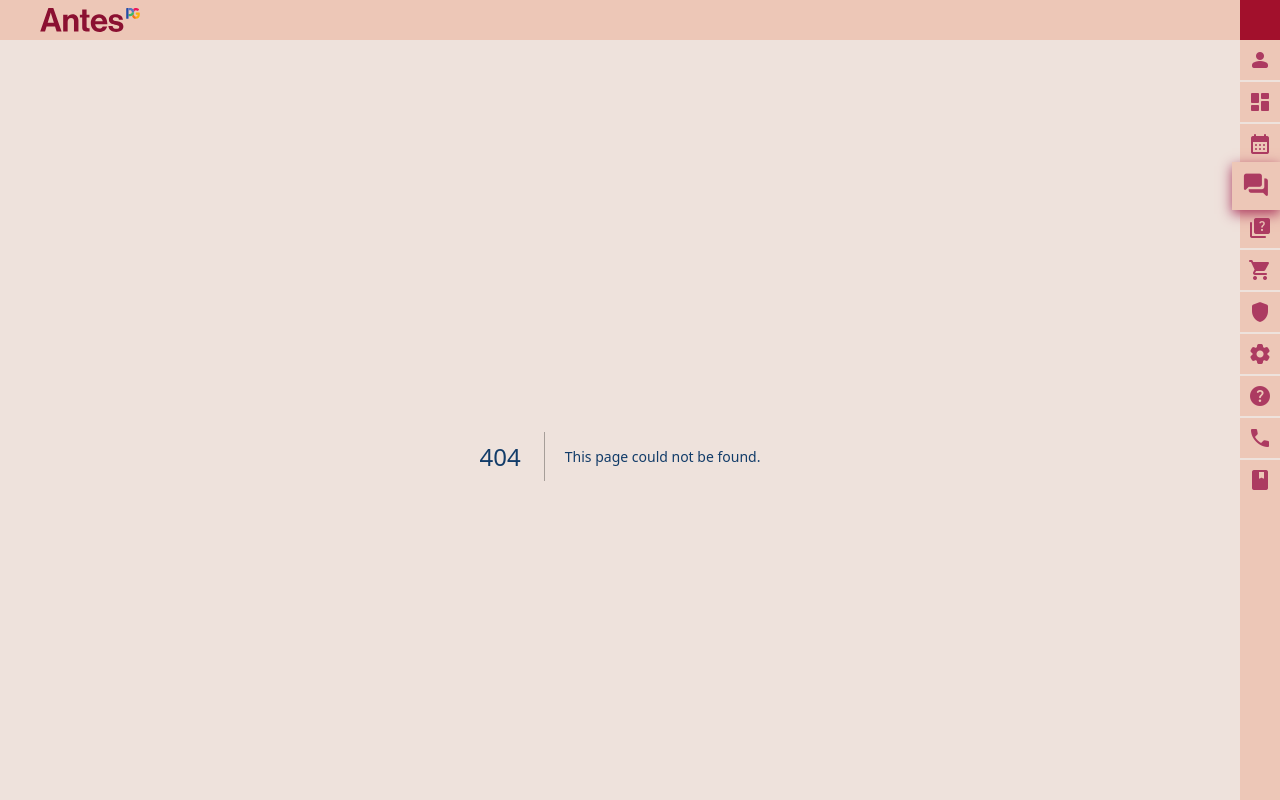
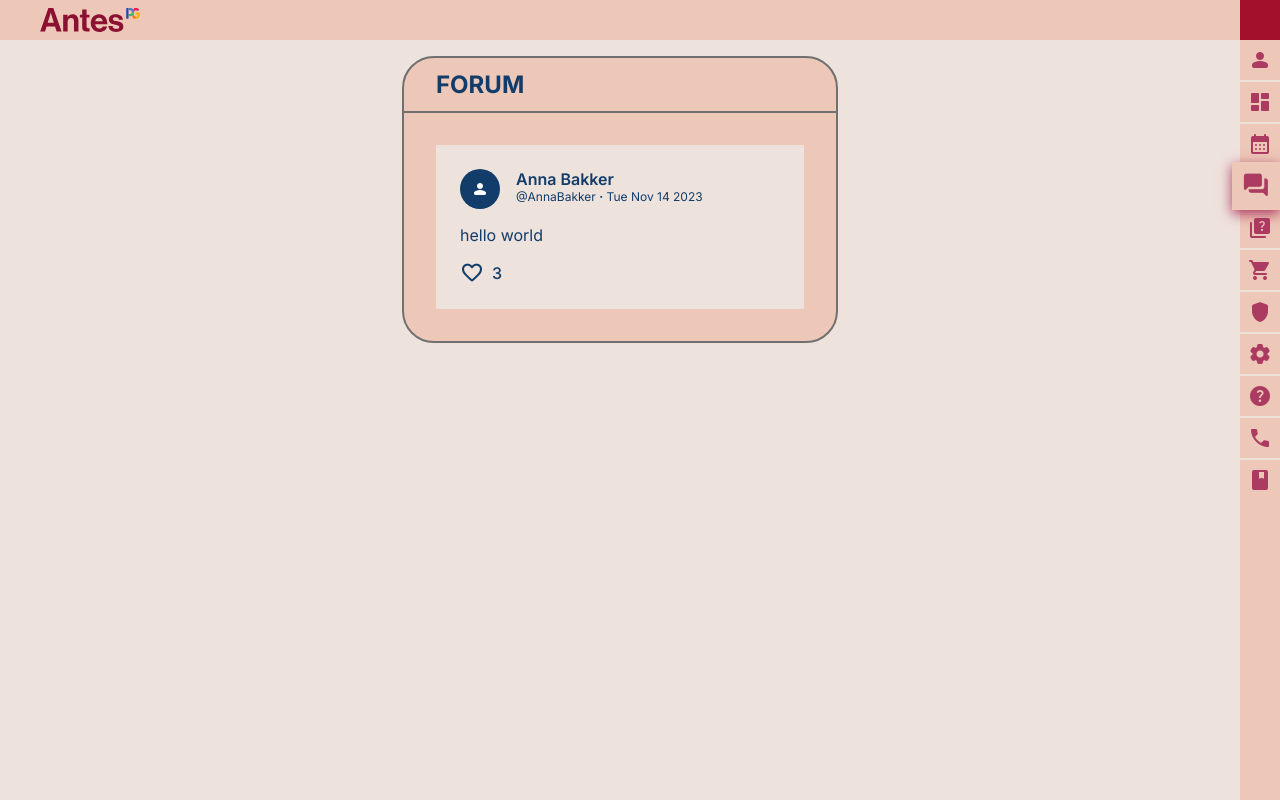
Before and after one commit to stssrn/ProjectC_Groep5, a Next.js app in the folder frontend/: page /forum in a window 1280 px wide. Before the commit this address had no page. Built offline with nearby package versions, Linux system fonts and the light colour scheme.

Commit message:
Created post component

```diff
--- /dev/null
+++ b/frontend/app/forum/Post.module.css
@@ -0,0 +1,59 @@
+.post {
+  width: 320px;
+}
+
+.top {
+  display:  flex;
+}
+
+.profilePicture {
+  background-color: var(--b700);
+  color: #fff;
+  height: 40px;
+  display: flex;
+  align-items: center;
+  justify-content: center;
+  aspect-ratio: 1;
+  font-size: 20px;
+  border-radius: 50%;
+  margin-right: 16px;
+}
+
+.name {
+  font-weight: 600;
+}
+
+.date {
+  font-size: 12px;
+}
+
+.content {
+  margin: 16px 0;
+}
+
+.likes {
+  display: flex;
+  align-items: center;
+  gap: 8px;
+  font-weight: 500;
+  font-size: 16px;
+}
+
+.likeButton {
+  font-size: 24px;
+  font-variation-settings: 'FILL' 0 !important;
+}
+
+.likeButton:hover {
+  cursor: pointer;
+}
+
+.likeButton.liked {
+  font-variation-settings: 'FILL' 1 !important;
+}
+
+/* .profilePicture > .symbol {
+  display: block;
+  height: 100%;
+  margin: auto;
+} */
--- /dev/null
+++ b/frontend/app/forum/Post.tsx
@@ -0,0 +1,48 @@
+"use client";
+
+import { useState } from "react";
+import styles from "./Post.module.css";
+import clsx from "clsx";
+
+const Post: React.FC<{
+  postedBy: string;
+  content: string;
+  likes: number;
+  date: Date;
+}> = ({ postedBy, content, likes, date }) => {
+  const username = postedBy.split(" ").join("");
+  const [isLiked, setIsLiked] = useState(false);
+  return (
+    <div className={styles.post}>
+      <div className={styles.top}>
+        <div className={styles.left}>
+          <div className={styles.profilePicture}>
+            <i className="symbol">person</i>
+          </div>
+        </div>
+        <div className={styles.right}>
+          <div className={styles.name}>{postedBy}</div>
+          <div className={styles.date}>
+            @{username} <b>·</b> {date.toDateString()}
+          </div>
+        </div>
+        <div className={styles.right}></div>
+      </div>
+      <p className={styles.content}>{content}</p>
+      <div className={styles.bottom}>
+        <div className={styles.likes}>
+          <i
+            className={clsx("symbol", styles.likeButton, isLiked && styles.liked)}
+            onClick={() => setIsLiked((prev) => !prev)}
+            title="Like"
+          >
+            favorite
+          </i>
+          <div>{likes}</div>
+        </div>
+      </div>
+    </div>
+  );
+};
+
+export default Post;
--- /dev/null
+++ b/frontend/app/forum/page.module.css
@@ -0,0 +1,4 @@
+.column {
+  background-color: var(--bg300);
+  padding: 24px;
+}
--- /dev/null
+++ b/frontend/app/forum/page.tsx
@@ -0,0 +1,23 @@
+import getRandomAccounts from "@/lib/accounts";
+import Container from "../components/Container";
+import styles from "./page.module.css";
+import Post from "./Post";
+
+const Page = () => {
+  const [poster] = getRandomAccounts(1);
+
+  return (
+    <Container title="Forum">
+      <div className={styles.column}>
+        <Post
+          postedBy={`${poster.firstName} ${poster.lastName}`}
+          content="hello world"
+          likes={3}
+          date={new Date()}
+        />
+      </div>
+    </Container>
+  );
+};
+
+export default Page;
```
